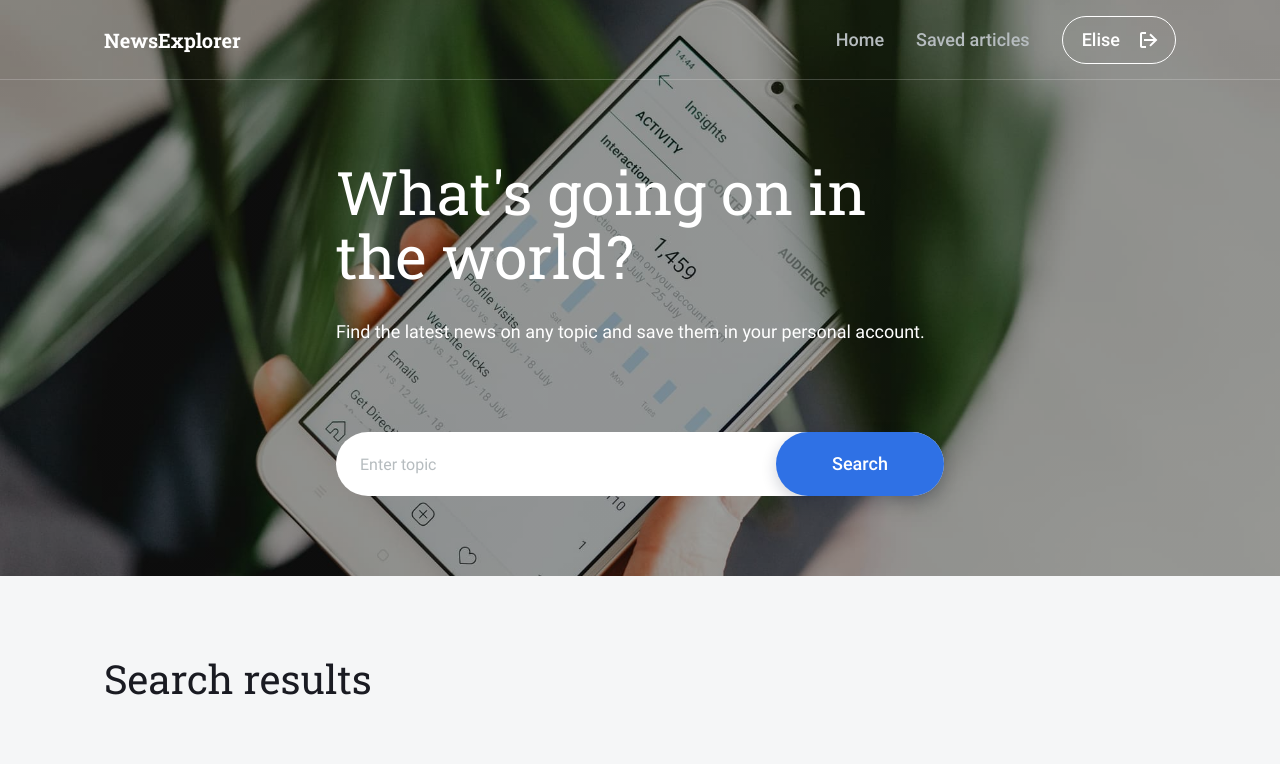
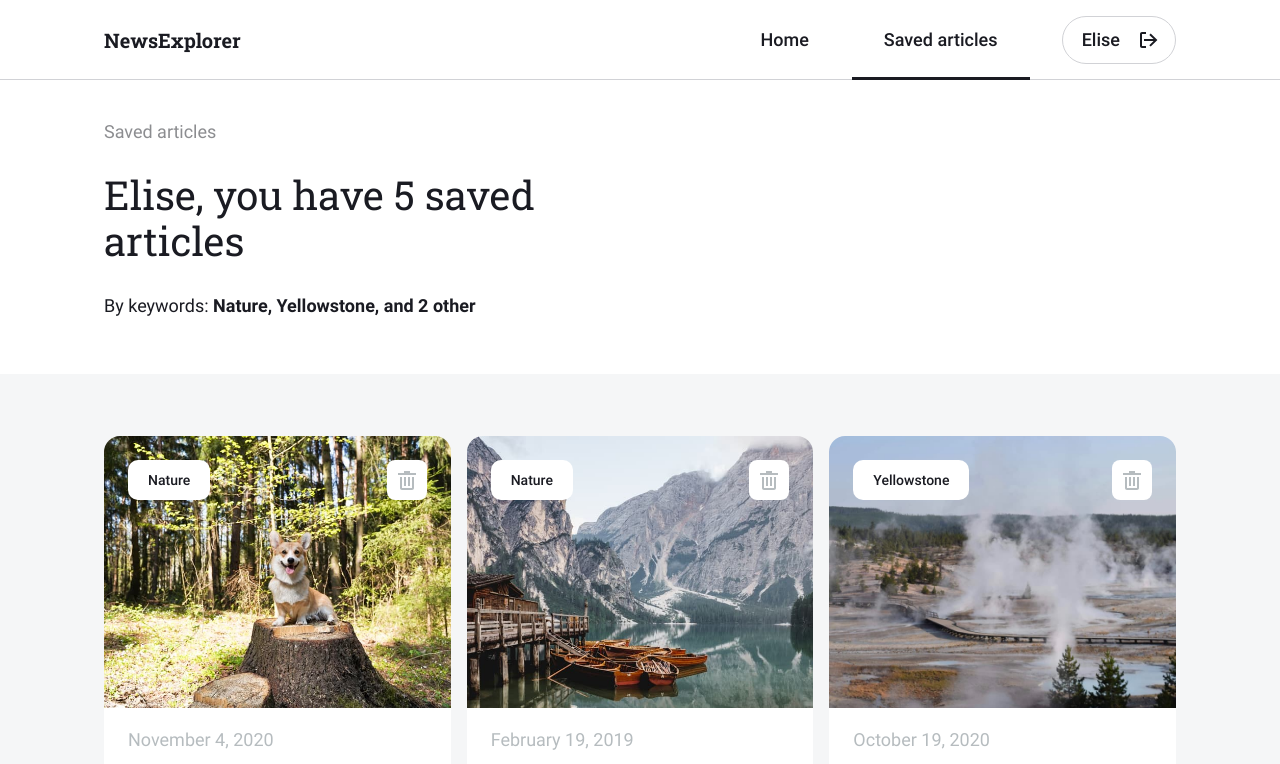
Before and after one commit to ZephyrD18/se_finalProject_frontEnd_X, a React (Vite) app: page /saved-news in a window 1280 px wide. Shown: the top 764 px of the page. Built offline with nearby package versions, Linux system fonts and the light colour scheme.

Commit message:
Add routing with active navigation links

```diff
--- a/package.json
+++ b/package.json
@@ -11,7 +11,8 @@
   },
   "dependencies": {
     "react": "^19.3.1",
-    "react-dom": "^19.3.1"
+    "react-dom": "^19.3.1",
+    "react-router-dom": "^7.18.5"
   },
   "devDependencies": {
     "@types/react": "^19.3.0",
--- a/src/components/App/App.jsx
+++ b/src/components/App/App.jsx
@@ -1,13 +1,26 @@
+import { Navigate, Route, Routes, useLocation } from "react-router-dom";
+import SavedNews from "../SavedNews/SavedNews";
+import { sampleArticles } from "../../utils/constants";
 import Header from "../Header/Header";
 import Main from "../Main/Main";
 import Footer from "../Footer/Footer";
 import "./App.css";
 
 function App() {
+  const location = useLocation();
+  const headerTheme = location.pathname === "/" ? "dark" : "light";
+
   return (
     <div className="page">
-      <Header theme="dark" />
-      <Main />
+      <Header theme={headerTheme} />
+      <Routes>
+        <Route path="/" element={<Main />} />
+        <Route
+          path="/saved-news"
+          element={<SavedNews articles={sampleArticles} />}
+        />
+        <Route path="*" element={<Navigate to="/" replace />} />
+      </Routes>
       <Footer />
     </div>
   );
--- a/src/components/Footer/Footer.jsx
+++ b/src/components/Footer/Footer.jsx
@@ -1,3 +1,4 @@
+import { Link } from "react-router-dom";
 import "./Footer.css";
 import githubIcon from "../../images/github.svg";
 import linkedinIcon from "../../images/linkedin.svg";
@@ -13,16 +14,16 @@ function Footer() {
       <nav className="footer__nav">
         <ul className="footer__list">
           <li className="footer__item">
-            <a className="footer__link" href="/">
+            <Link to="/" className="footer__link">
               Home
-            </a>
+            </Link>
           </li>
           <li className="footer__item">
             <a
               className="footer__link"
               href="https://tripleten.com/"
               target="_blank"
-              rel="nooper noreferrer"
+              rel="noopener noreferrer"
             >
               TripleTen
             </a>
--- a/src/components/Header/Header.jsx
+++ b/src/components/Header/Header.jsx
@@ -1,3 +1,4 @@
+import { Link } from "react-router-dom";
 import "./Header.css";
 import Navigation from "../Navigation/Navigation";
 import { useState } from "react";
@@ -10,9 +11,9 @@ function Header({ theme }) {
       className={`header header_theme_${theme} ${isMenuOpen ? "header_menu-open" : ""}`}
     >
       <div className="header__bar">
-        <a href="/" className="header__logo">
+        <Link to="/" className="header__logo">
           NewsExplorer
-        </a>
+        </Link>
         <button
           className={`header__menu-button ${isMenuOpen ? "header__menu-button_opened" : ""}`}
           type="button"
--- a/src/components/Navigation/Navigation.css
+++ b/src/components/Navigation/Navigation.css
@@ -19,6 +19,8 @@
 }
 
 .navigation__link {
+  justify-content: center;
+  white-space: nowrap;
   display: flex;
   align-items: center;
   height: 100%;
@@ -91,6 +93,23 @@
   background-color: rgba(255, 255, 255, 0.1);
 }
 
+.navigation__link_type_home {
+  width: 70px;
+}
+
+.navigation__link_type_saved {
+  width: 178px;
+}
+
+.navigation_theme_light .navigation__link_active {
+  box-shadow: inset 0 -3px 0 var(--color-primary);
+}
+
+.navigation_theme_dark .navigation__link_active {
+  color: var(--color-white);
+  box-shadow: inset 0 -3px 0 var(--color-white);
+}
+
 .navigation__logout-icon {
   width: 24px;
   height: 24px;
@@ -103,6 +122,14 @@
 
   .navigation__link {
     font-size: 16px;
+  }
+
+  .navigation__link_type_home {
+    width: 60px;
+  }
+
+  .navigation__link_type_saved {
+    width: 160px;
   }
 
   .navigation__button {
@@ -145,13 +172,16 @@
   }
 
   .navigation__link {
+    justify-content: flex-start;
     width: 100%;
     font-size: 18px;
     line-height: 56px;
   }
 
-  .navigation_theme_dark .navigation__link {
+  .navigation_theme_dark .navigation__link,
+  .navigation_theme_dark .navigation__link_active {
     color: var(--color-white);
+    box-shadow: none;
   }
 
   .navigation__button,
@@ -159,5 +189,6 @@
     width: 100%;
     height: 56px;
     margin-top: 22px;
+    font-size: 18px;
   }
 }
--- a/src/components/Navigation/Navigation.jsx
+++ b/src/components/Navigation/Navigation.jsx
@@ -1,3 +1,4 @@
+import { NavLink } from "react-router-dom";
 import "./Navigation.css";
 import logoutWhiteIcon from "../../images/logout-white.svg";
 import logoutDarkIcon from "../../images/logout-dark.svg";
@@ -9,15 +10,26 @@ function Navigation({ theme, isLoggedIn, isMenuOpen }) {
     >
       <ul className="navigation__list">
         <li className="navigation__item">
-          <a href="/" className="navigation__link">
+          <NavLink
+            to="/"
+            end
+            className={({ isActive }) =>
+              `navigation__link navigation__link_type_home ${isActive ? "navigation__link_active" : ""}`
+            }
+          >
             Home
-          </a>
+          </NavLink>
         </li>
         {isLoggedIn && (
           <li className="navigation__item">
-            <a href="/saved-news" className="navigation__link">
+            <NavLink
+              to="/saved-news"
+              className={({ isActive }) =>
+                `navigation__link navigation__link_type_saved ${isActive ? "navigation__link_active" : ""}`
+              }
+            >
               Saved articles
-            </a>
+            </NavLink>
           </li>
         )}
         <li className="navigation__item">
--- a/src/main.jsx
+++ b/src/main.jsx
@@ -1,10 +1,13 @@
 import { StrictMode } from "react";
 import { createRoot } from "react-dom/client";
+import { BrowserRouter } from "react-router-dom";
 import "./index.css";
 import App from "./components/App/App.jsx";
 
 createRoot(document.getElementById("root")).render(
   <StrictMode>
-    <App />
+    <BrowserRouter>
+      <App />
+    </BrowserRouter>
   </StrictMode>,
 );
```
Also changed, not shown: 1 other file (tests, documents, lock files or other folders).
